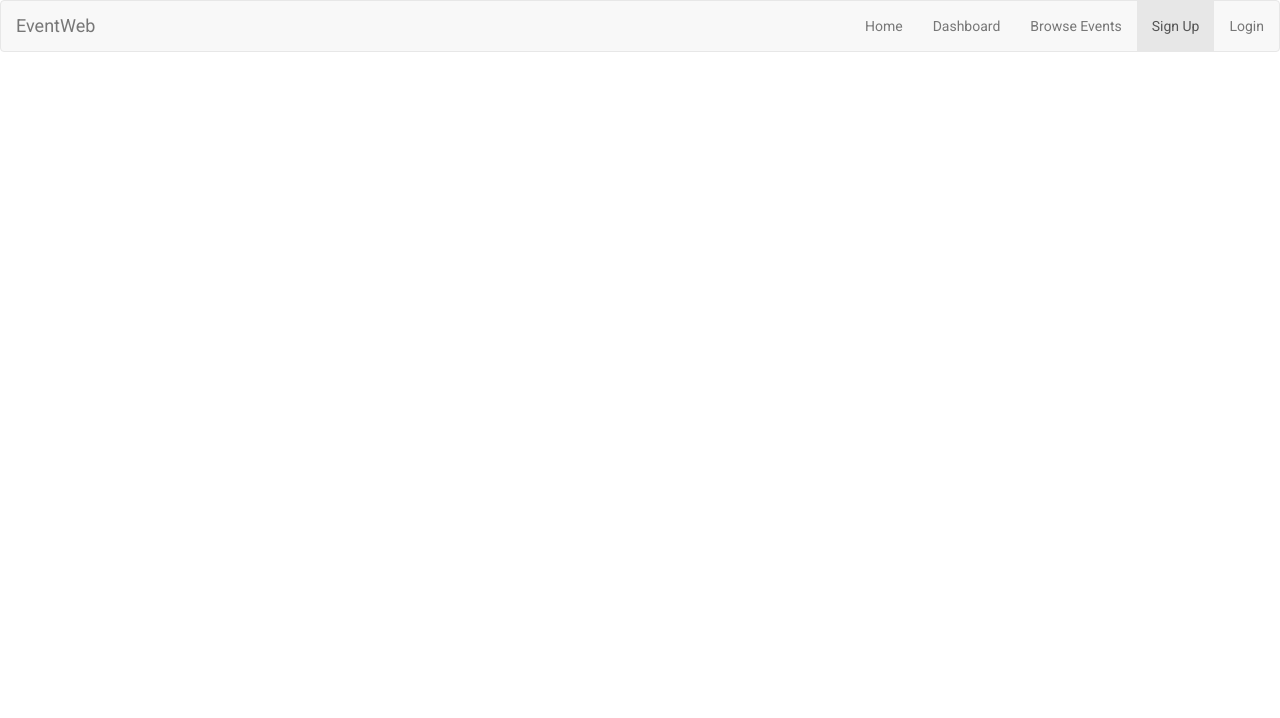
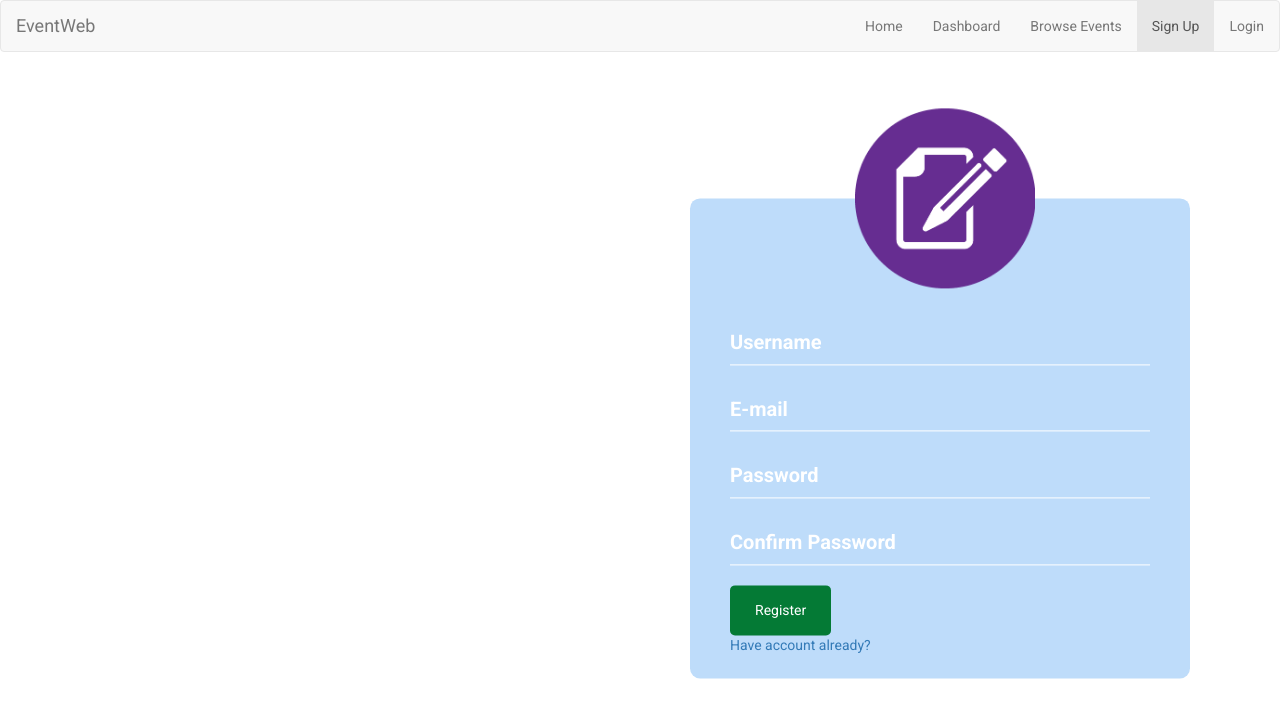
Before and after one commit to EventWeb/EventWeb, a PHP site: page /signup.php in a window 1280 px wide. Shown: the top 718 px of the page. Run offline with PHP 8.4, Linux system fonts and the light colour scheme; some libraries are stand-ins or nearby versions.

Commit message:
added css for signup

```diff
--- a/css/style.css
+++ b/css/style.css
@@ -1,3 +1,76 @@
 body {
 	font-family: 'Roboto', sans-serif;
 }
+
+.register_page {
+    width: 500px;
+    height: 480px;
+    position: absolute;
+    font-family: Roboto, sans-serif;
+    background-color: rgba(163, 205, 248, 0.7);
+    border-radius: 10px;
+    top: 50%;
+    left: 50%;
+    transform: translate(10%, -42%);
+    padding: 40px;
+    box-sizing: border-box;
+}
+
+.register_page img {
+    width: 180px;
+    height: 180px;
+    margin-top: -130px;
+    margin-bottom: 30px;
+    margin-left: 125px;
+}
+
+.register_page .register_form {
+    position: relative;
+}
+
+.register_page .register_form input {
+    width: 100%;
+    padding: 10px 0;
+    font-size: 18px;
+    color: #fff;
+    margin-bottom: 20px;
+    border: none;
+    letter-spacing: 1px;
+    border-bottom: 1px solid #fff;
+    outline: none;
+    background: transparent;
+}
+
+.register_page .register_form label {
+    position: absolute;
+    top: 0;
+    left: 0;
+    padding: 10px 0;
+    font-size: 20px;
+    color: #fff;
+    pointer-events: none;
+    transition: .5s;
+}
+
+.register_page .register_form input:focus~label,
+.register_page .register_form input:valid~label {
+    top: -20px;
+    left: 0;
+    color: #1178a8;
+    font-size: 15px;
+}
+
+.register_page input[type="submit"] {
+    background: transparent;
+    outline: none;
+    padding: 15px 25px;
+    color: #ffffff;
+    background-color: rgb(4, 122, 53);
+    border: none;
+    border-radius: 5px;
+    cursor: pointer;
+}
+
+.register_page input[type="submit"]:focus {
+    background-color: rgb(1, 58, 15);
+}
--- a/signup.php
+++ b/signup.php
@@ -5,7 +5,30 @@
 </head>
 <body>
 	<?php require('partials/header.php'); ?>
+	<div class="register_page">
+        <img src="images/register.png" alt="signup image">
+        <form method="post" action="register.html">
+            <div class="register_form">
+                <input type="text" name=username required autocomplete="off">
+                <label>Username</label>
+            </div>
+            <div class="register_form">
+                <input type="email" name="email" required autocomplete="off">
+                <label>E-mail</label>
+            </div>
+            <div class="register_form">
+                <input type="password" name="fPass" required>
+                <label>Password</label>
+            </div>
+            <div class="register_form">
+                <input type="password" name="sPass" required>
+                <label>Confirm Password</label>
+            </div>
 
+            <input type="submit" name="btn_register" value="Register">
+        </form>
+        <a href="index.html">Have account already?</a>
+    </div>
 	<?php require('partials/footer.php'); ?>
 	<script src="js/script.js"></script>
 </body>
```
Also changed, not shown: images/register.png (added).
